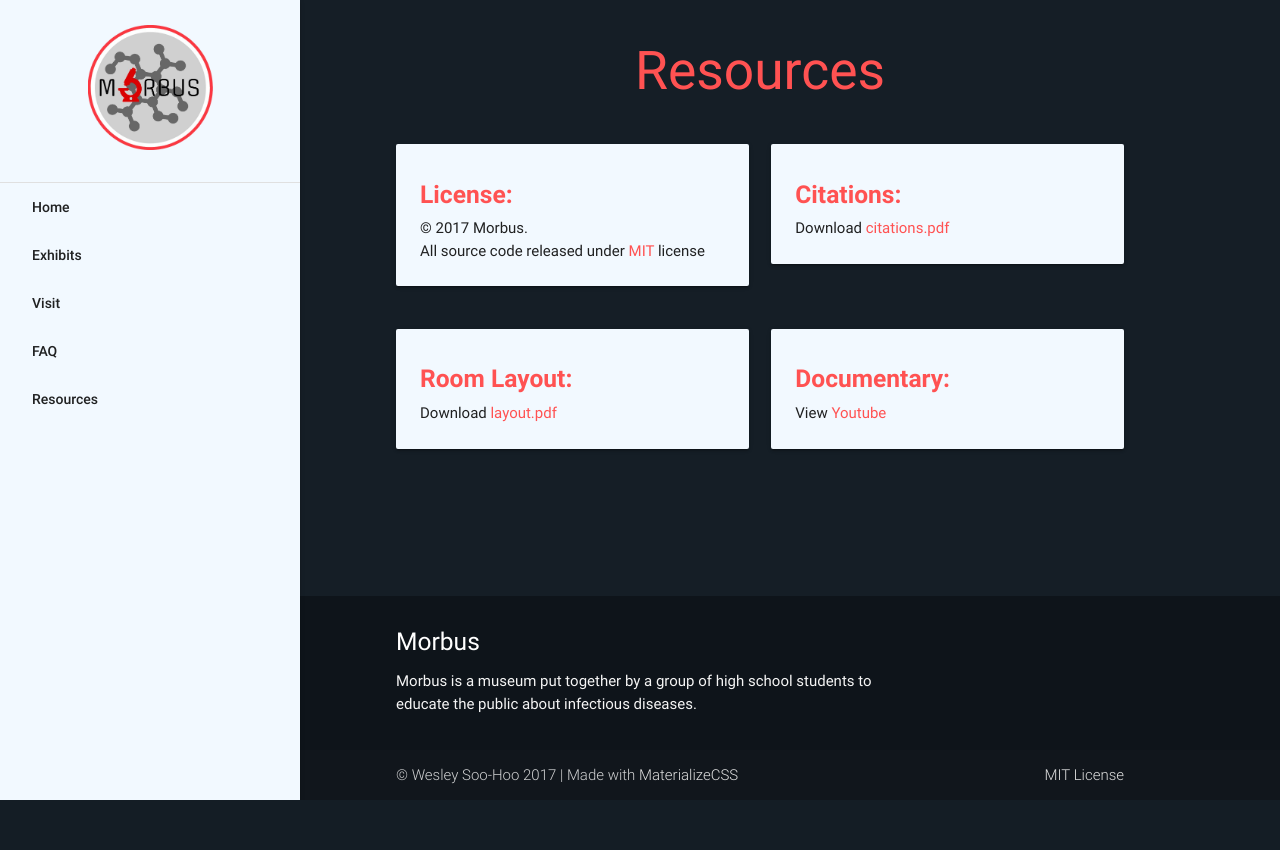
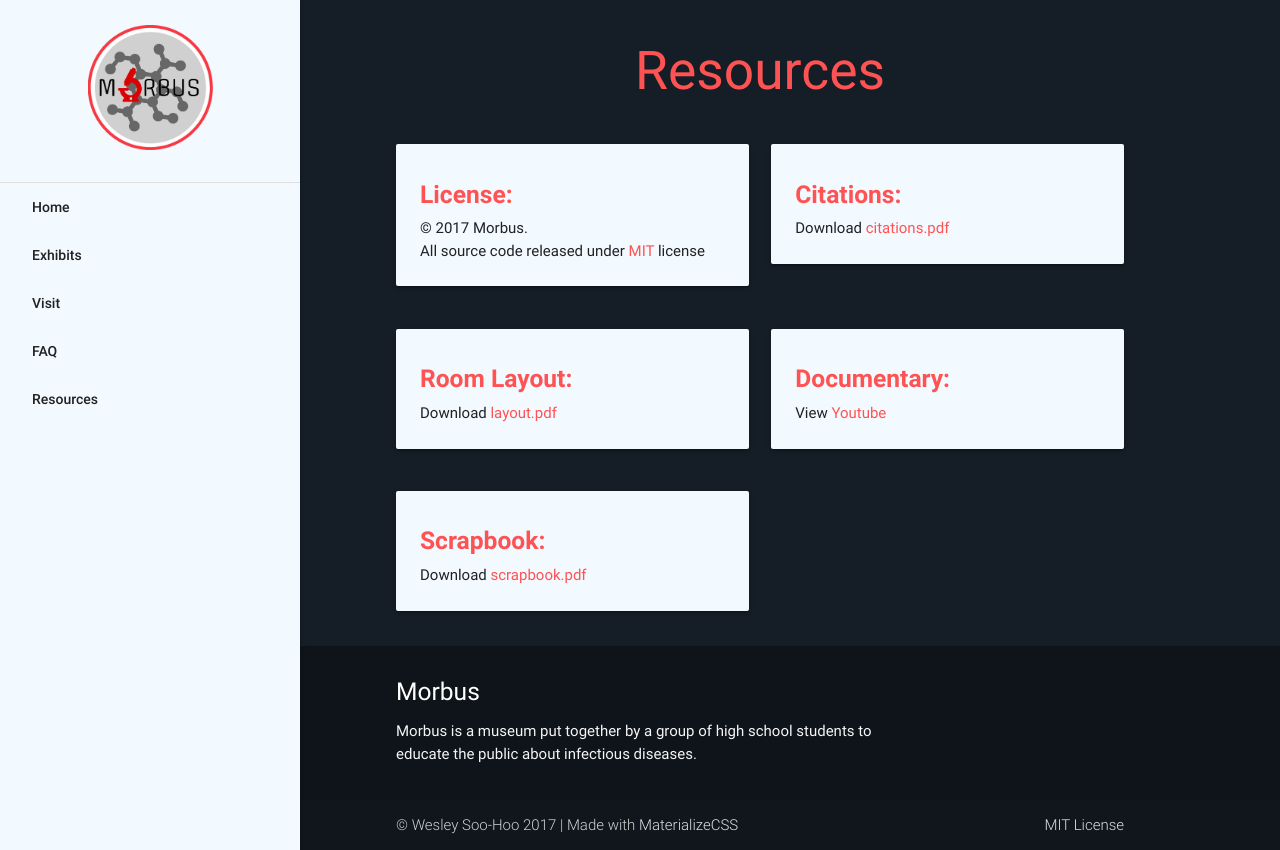
Before and after one commit to wsh32/IDP2017, a Django app: page /resources/ in a window 1280 px wide. Before the commit the page ends 800 px from the top, so only its background shows below. Run offline with Django 3.2, Linux system fonts and the light colour scheme.

Commit message:
OK IM DONE NOW >:(

```diff
--- a/src/templates/resources.html
+++ b/src/templates/resources.html
@@ -46,6 +46,14 @@
                             </div>
                         </div>
                     </div>
+                    <div class="row">
+                        <div class="col l6 s12">
+                            <div class="card-panel">
+                                <h5><b>Scrapbook:</b></h5>
+                                <span>Download <a href="{% static 'resources/scrapbook.pdf' %}" target="_blank" download>scrapbook.pdf</a></span>
+                            </div>
+                        </div>
+                    </div>
                 </div>
             </div>
         </main>
```
Also changed, not shown: 1 other file.
